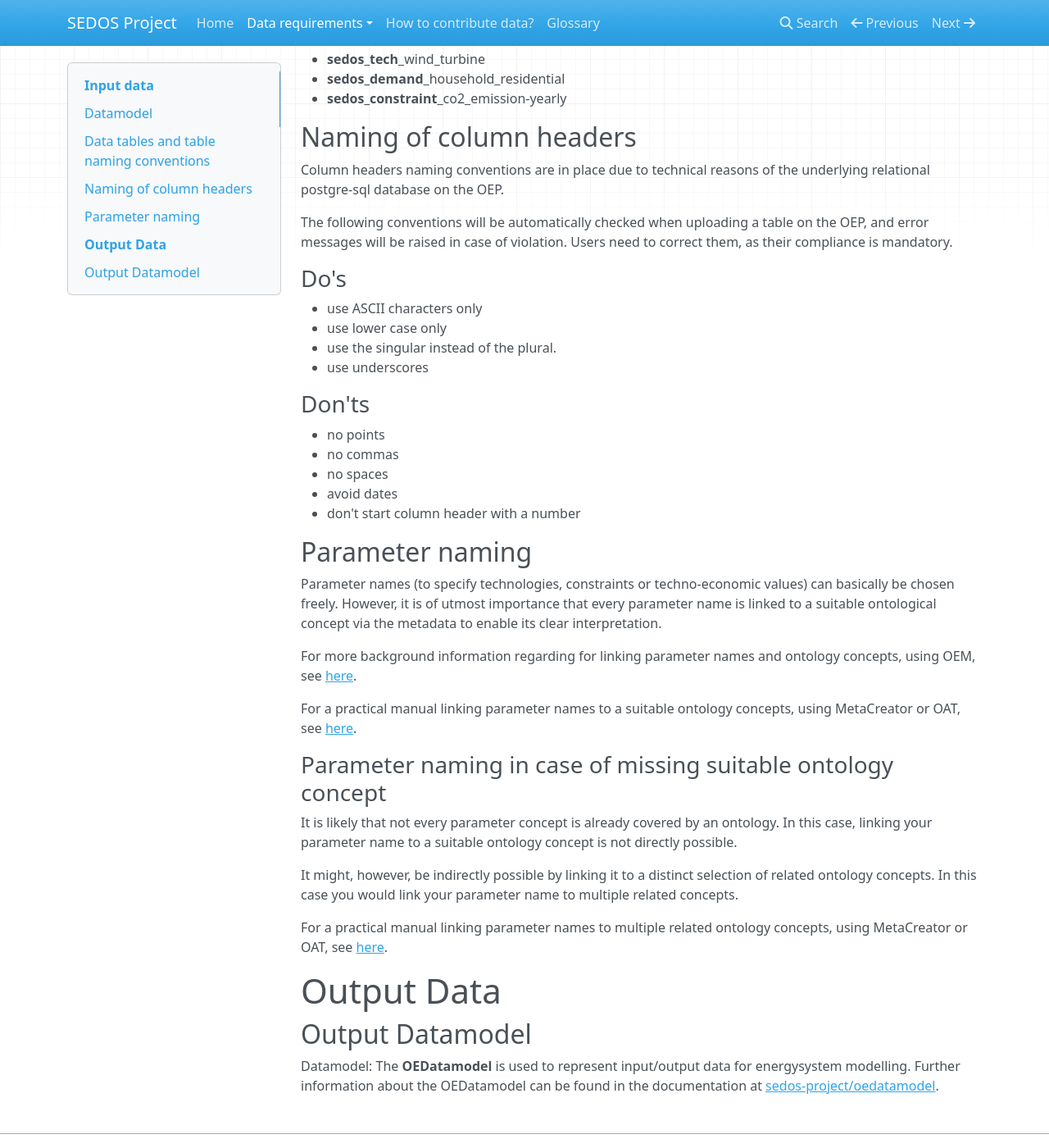
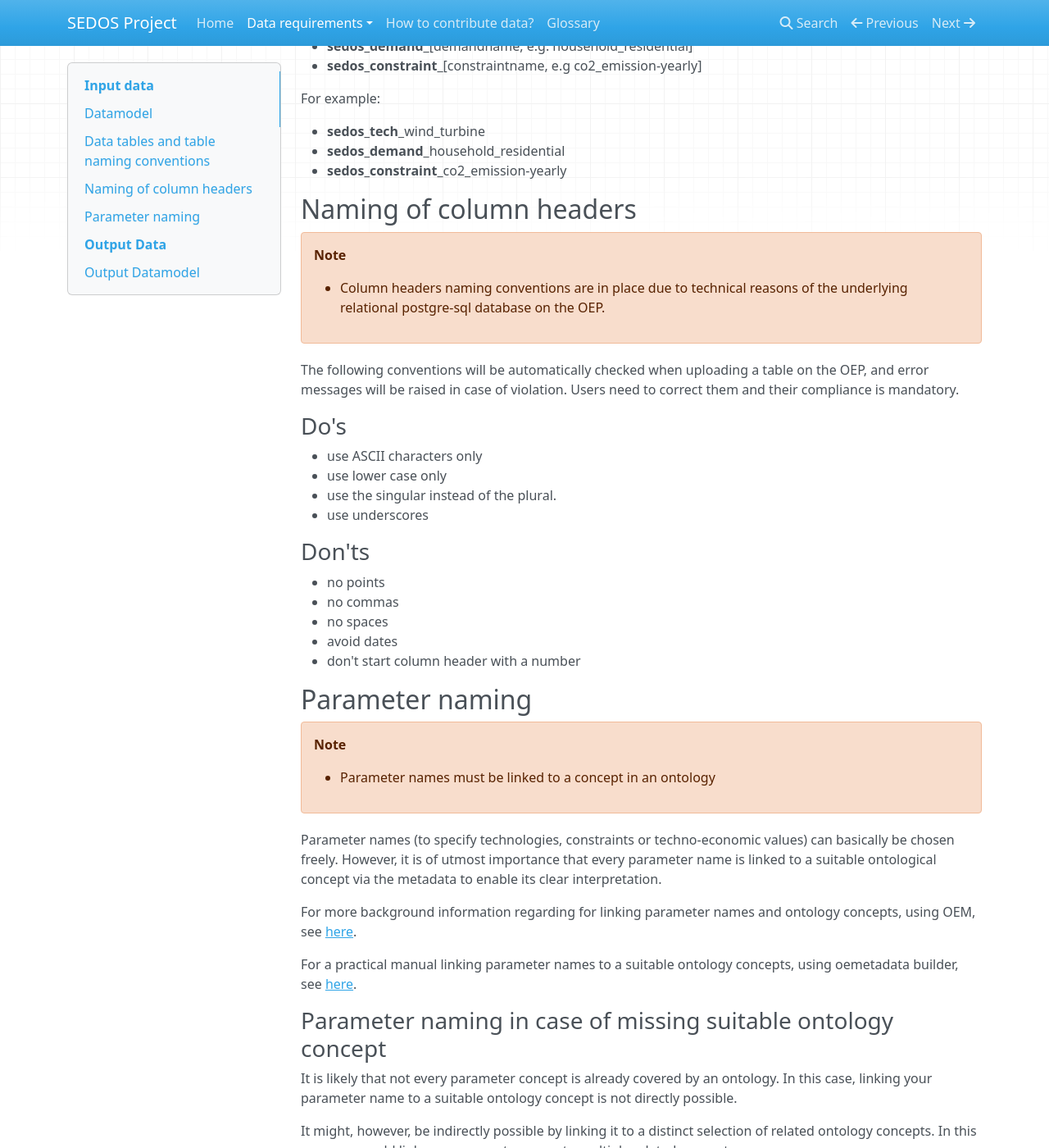
Before and after one commit to sedos-project/organization, an MkDocs documentation site: the page built from docs/data_requirements/input_data.md, in a window 1280 px wide and 1400 px high, scrolled down 659 px. Shown: the whole window at 82% size. Built offline with MkDocs 1.6.1, drawn with Linux system fonts in a browser that asks for light colours; nearby versions of some CDN libraries; some of the changed text lies outside the part shown.

Commit message:
Rename MetaCreator to oemetadata builder

```diff
--- a/docs/data_requirements/input_data.md
+++ b/docs/data_requirements/input_data.md
@@ -13,10 +13,10 @@
 
 ## Data tables and table naming conventions
 
-!!! note
+!!! warning "Note"
 
-    Create a new datapackage for each technology, e.g. wind_onshore, chp, ... <br>
-    You can use a single datapackage for demand data and constraints (tech-independent parameters), e.g. emission limit, natural domestic limit, and WACC if the table size is sufficient.
+    * Create a new datapackage for each technology, e.g. wind_onshore, chp, ... <br>
+    * You can use a single datapackage for both demand data and constraints (tech-independent parameters) if the table size is sufficient, e.g.:<br> * emission limit,<br> * natural domestic limit,<br> * WACC
 
 To increase the discoverability and searchability of the data, we require the following table naming convention:
 
@@ -34,11 +34,12 @@ For example:
 
 
 ## Naming of column headers
+!!! warning "Note"
 
-Column headers naming conventions are in place due to technical reasons of the underlying relational postgre-sql database on the OEP.
+    * Column headers naming conventions are in place due to technical reasons of the underlying relational postgre-sql database on the OEP.
 
 The following conventions will be automatically checked when uploading a table on the OEP, and error messages will be raised in case of violation.
-Users need to correct them, as their compliance is mandatory.
+Users need to correct them and their compliance is mandatory.
 
 ### Do's
 * use ASCII characters only
@@ -58,12 +59,16 @@ Users need to correct them, as their compliance is mandatory.
 
 ## Parameter naming
 
+!!! warning "Note"
+
+    * Parameter names must be linked to a concept in an ontology
+
 Parameter names (to specify technologies, constraints or techno-economic values) can basically be chosen freely.
 However, it is of utmost importance that every parameter name is linked to a suitable ontological concept via the metadata to enable its clear interpretation.
 
 For more background information regarding for linking parameter names and ontology concepts, using OEM, see [here](ontology.md#Ontological-annotation-of-data).
 
-For a practical manual linking parameter names to a suitable ontology concepts, using MetaCreator or OAT, see [here](ontology.md#Link-a-parameter-name-to-a-suitable-ontology-concept).
+For a practical manual linking parameter names to a suitable ontology concepts, using oemetadata builder, see [here](ontology.md#Link-a-parameter-name-to-a-suitable-ontology-concept).
 
 ### Parameter naming in case of missing suitable ontology concept
 
@@ -72,7 +77,7 @@ It is likely that not every parameter concept is already covered by an ontology.
 It might, however, be indirectly possible by linking it to a distinct selection of related ontology concepts.
 In this case you would link your parameter name to multiple related concepts.
 
-For a practical manual linking parameter names to multiple related ontology concepts, using MetaCreator or OAT, see [here](ontology.md#Link-a-parameter-name-to-multiple-related-ontology-concepts).
+For a practical manual linking parameter names to multiple related ontology concepts, using oemetadata builder, see [here](ontology.md#Link-a-parameter-name-to-multiple-related-ontology-concepts).
 
 # Output Data
 
```
Also changed, not shown: docs/data_requirements/overview.md (+1 -1 lines), docs/glossary.md (+1 -1 lines).
